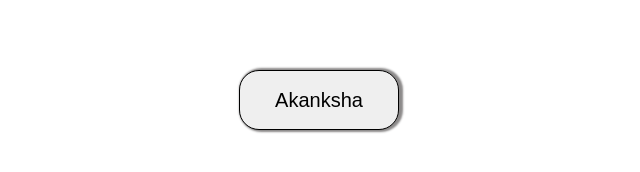
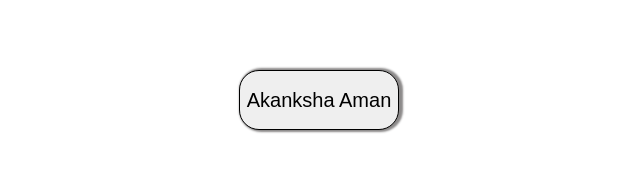
Before and after one commit to amancoditas/ReactTest, a plain HTML site: page outsystems_akanksha_html_css/index.html in a window 1280 px wide. Shown: the part 300-472 px from the top of the page, 321-961 px from the left. Drawn offline with Linux system fonts and the light colour scheme.

Commit message:
Update index.html

```diff
--- a/outsystems_akanksha_html_css/index.html
+++ b/outsystems_akanksha_html_css/index.html
@@ -10,7 +10,7 @@
 </head>
     <body>
         <main class="main">
-            <button id="btn">Akanksha</button>
+            <button id="btn">Akanksha Aman</button>
         </main>
     </body>
 
```
